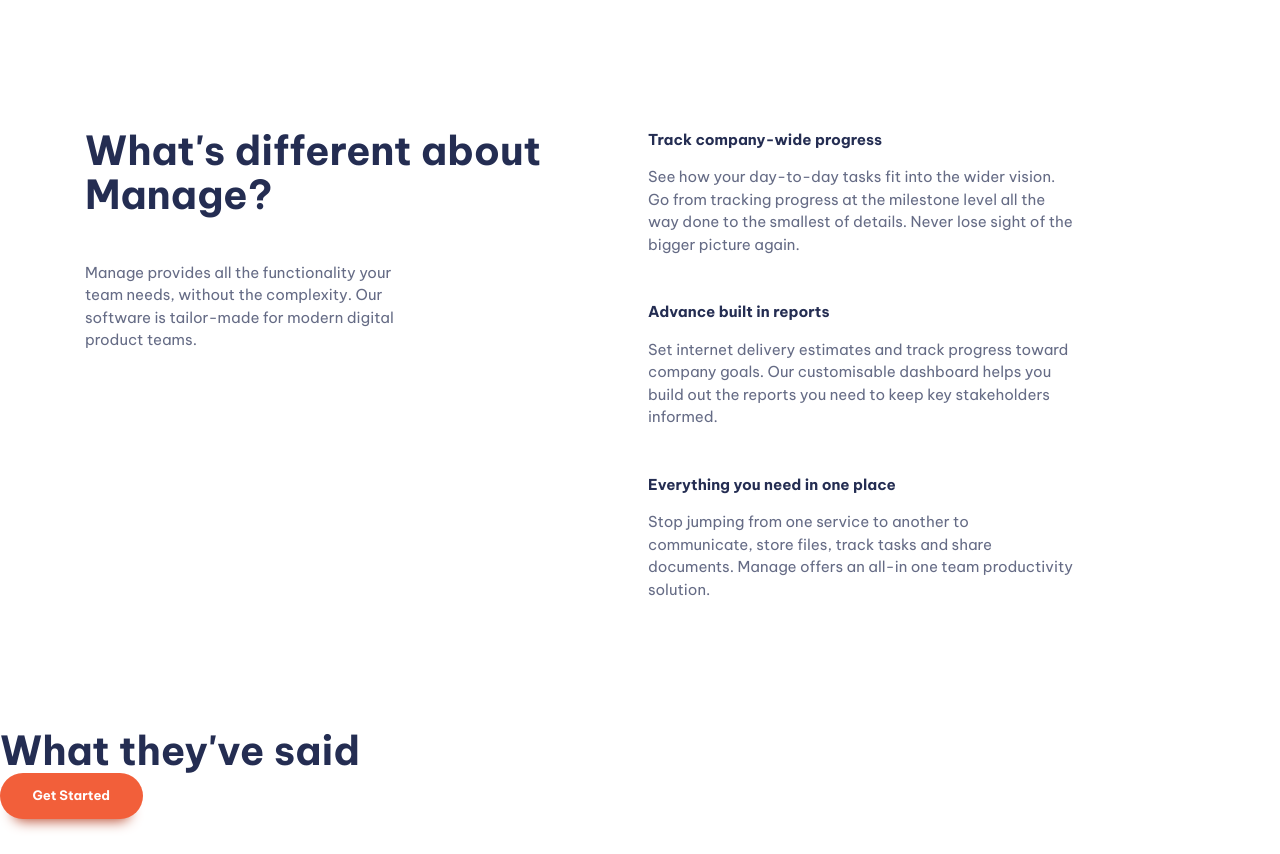
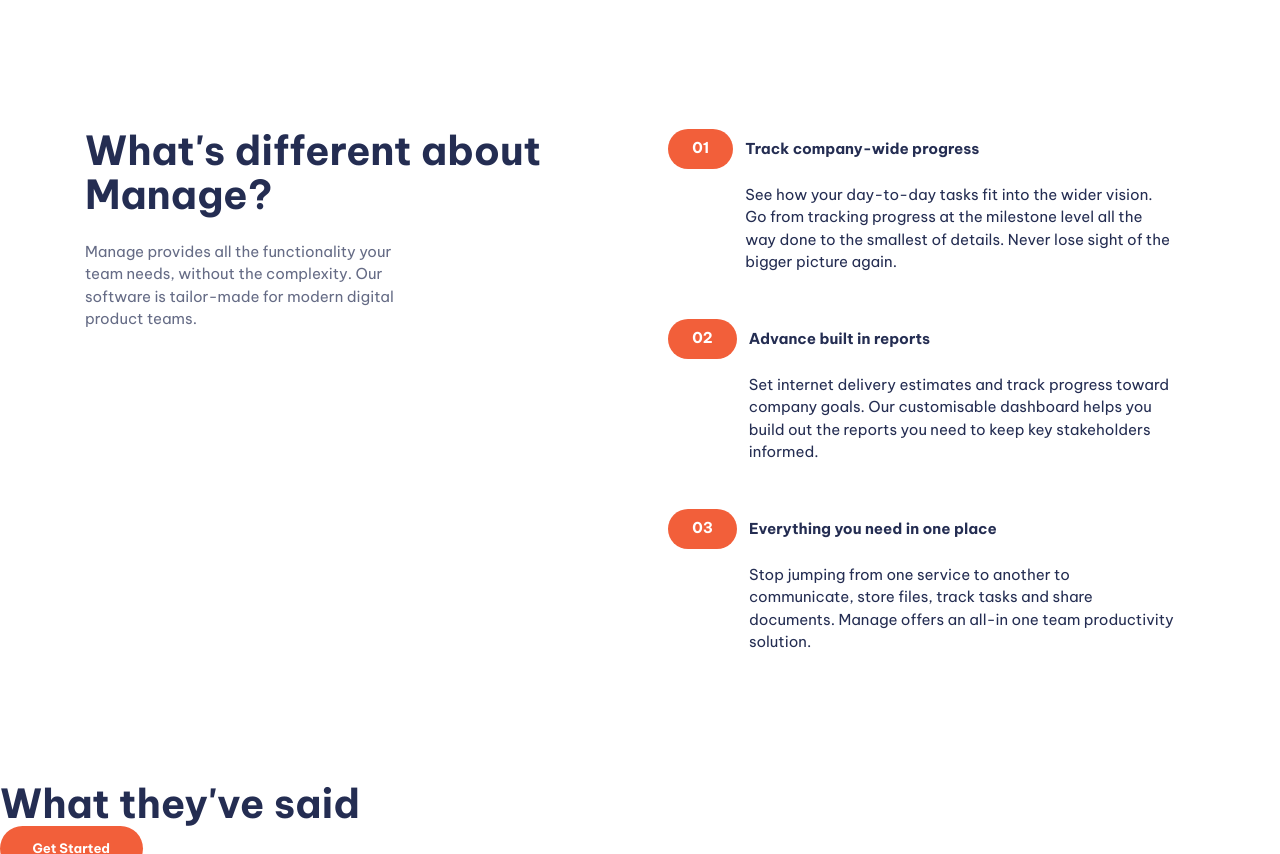
Before and after one commit to etakao/manage-landing-page, a website built with Vite: page index.html in a window 1280 px wide. Shown: the part 700-1554 px from the top of the page. Built offline with nearby package versions, Linux system fonts and the light colour scheme.

Commit message:
Part VIII: Numbered list

```diff
--- a/index.html
+++ b/index.html
@@ -119,7 +119,10 @@
       <section class="padding-block-900">
         <div class="container">
           <div class="even-columns">
-            <div class="flow">
+            <div
+              class="flow text-center-sm-only margin-bottom-700"
+              style="--flow-spacer: 1.5rem"
+            >
               <h2 class="fs-secondary-heading fw-bold">
                 What's different about Manage?
               </h2>
@@ -141,8 +144,13 @@
                     class="flow"
                     style="--flow-spacer: 1em"
                   >
-                    <h3 class="fs-600 fw-bold">Track company-wide progress</h3>
-                    <p data-width="wide">
+                    <h3 class="numbered-items__title fs-600 fw-bold">
+                      Track company-wide progress
+                    </h3>
+                    <p
+                      class="numbered-items__body"
+                      data-width="wide"
+                    >
                       See how your day-to-day tasks fit into the wider vision.
                       Go from tracking progress at the milestone level all the
                       way done to the smallest of details. Never lose sight of
@@ -155,8 +163,13 @@
                     class="flow"
                     style="--flow-spacer: 1em"
                   >
-                    <h3 class="fs-600 fw-bold">Advance built in reports</h3>
-                    <p data-width="wide">
+                    <h3 class="numbered-items__title fs-600 fw-bold">
+                      Advance built in reports
+                    </h3>
+                    <p
+                      class="numbered-items__body"
+                      data-width="wide"
+                    >
                       Set internet delivery estimates and track progress toward
                       company goals. Our customisable dashboard helps you build
                       out the reports you need to keep key stakeholders
@@ -169,10 +182,13 @@
                     class="flow"
                     style="--flow-spacer: 1em"
                   >
-                    <h3 class="fs-600 fw-bold">
+                    <h3 class="numbered-items__title fs-600 fw-bold">
                       Everything you need in one place
                     </h3>
-                    <p data-width="wide">
+                    <p
+                      class="numbered-items__body"
+                      data-width="wide"
+                    >
                       Stop jumping from one service to another to communicate,
                       store files, track tasks and share documents. Manage
                       offers an all-in one team productivity solution.
--- a/style.css
+++ b/style.css
@@ -382,6 +382,73 @@ input:where([type='text'], [type='email'], ) {
   opacity: 0.1;
 }
 
+/* Numbered items */
+.numbered-items {
+  counter-reset: count;
+  width: fit-content;
+  margin-inline: auto;
+}
+
+.numbered-items li {
+  counter-increment: count;
+}
+
+.numbered-items div {
+  display: grid;
+  position: relative;
+  align-items: center;
+  column-gap: var(--size-300);
+  grid-template-columns: min-content 1fr;
+}
+
+.numbered-items__title {
+  grid-row: 1 / 2;
+  grid-column: 2 / 3;
+  line-height: 1;
+}
+
+.numbered-items__body {
+  grid-column: 1 / -1;
+}
+
+@media (min-width: 30em) {
+  .numbered-items__body {
+    grid-column: 2 / -1;
+  }
+}
+
+.numbered-items div::before,
+.numbered-items div::after {
+  height: 40px;
+}
+
+.numbered-items div::before {
+  content: '0' counter(count);
+  display: flex;
+  align-items: center;
+  background-color: var(--clr-accent-400);
+  color: var(--clr-neutral-100);
+  font-weight: var(--fw-bold);
+  padding: 0 var(--size-500);
+  border-radius: 100vw;
+  grid-row: 1 / 2;
+  grid-column: 1 / 2;
+}
+
+@media (max-width: 30em) {
+  .numbered-items div::after {
+    --bg: var(--clr-accent-100);
+    content: '';
+    display: block;
+    z-index: -1;
+    border-radius: 100vw 0 0 100vw;
+    grid-column: 1 / -1;
+    grid-row: 1 / 2;
+    box-shadow: 5em 0 0 var(--bg);
+    background-color: var(--bg);
+  }
+}
+
 /* Utility classes */
 .visually-hidden {
   position: absolute;
@@ -475,6 +542,10 @@ input:where([type='text'], [type='email'], ) {
   padding-block: var(--size-900);
 }
 
+.margin-bottom-700 {
+  margin-block-end: var(--size-700);
+}
+
 .display-sm-none {
   display: none;
 }
@@ -487,9 +558,9 @@ input:where([type='text'], [type='email'], ) {
 
 .container {
   --max-width: 1110px;
-  --padding: 1rem;
+  --container-padding: 1rem;
 
-  width: min(var(--max-width), 100% - (var(--padding) * 2));
+  width: min(var(--max-width), 100% - (var(--container-padding) * 2));
   margin-inline: auto;
 }
 
@@ -522,3 +593,21 @@ input:where([type='text'], [type='email'], ) {
 :where(.flow :not(:first-child)) {
   margin-top: var(--flow-spacer, 3em);
 }
+
+.text-center {
+  text-align: center;
+}
+
+.text-center p {
+  margin-inline: auto;
+}
+
+@media (max-width: 50em) {
+  .text-center-sm-only {
+    text-align: center;
+  }
+
+  .text-center-sm-only p {
+    margin-inline: auto;
+  }
+}
```
